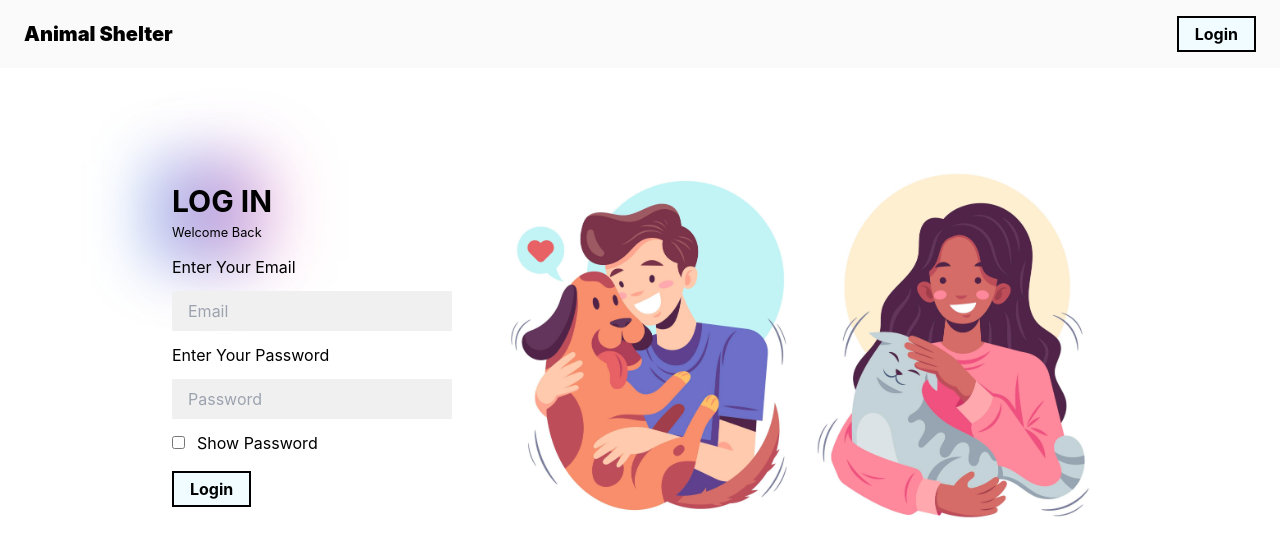
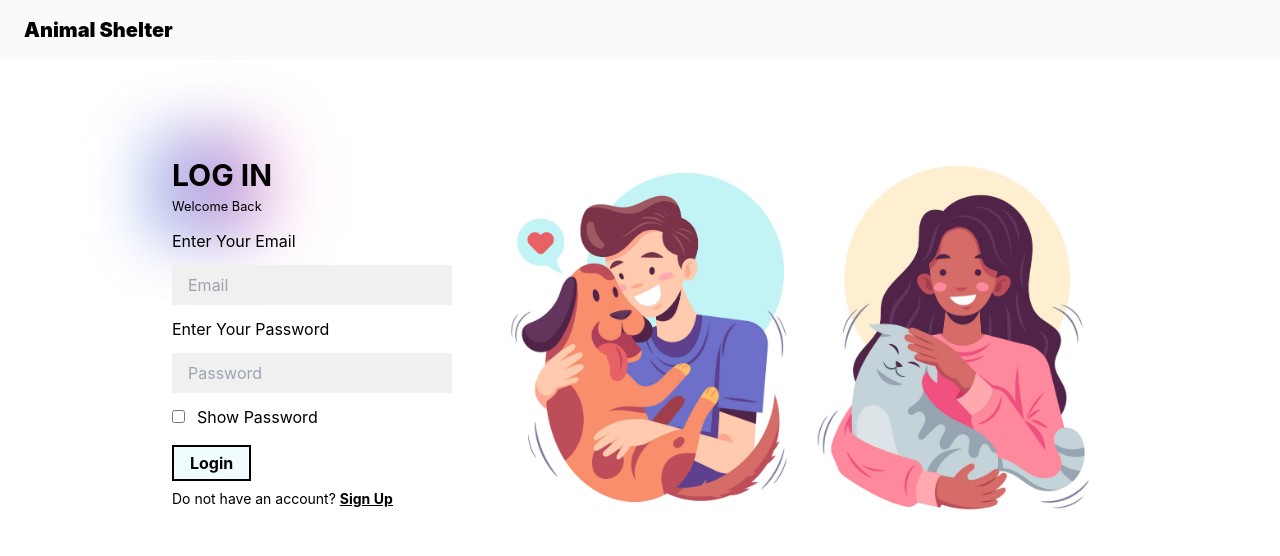
Before and after one commit to marouanebk/AnimalShelter, a React (Vite) app in the folder AnimalShelter/: page /login in a window 1280 px wide. Shown: the top 556 px of the page. Built offline with nearby package versions, Linux system fonts and the light colour scheme.

Commit message:
login and signup navbar changes

```diff
--- a/AnimalShelter/src/components/Card.tsx
+++ b/AnimalShelter/src/components/Card.tsx
@@ -17,7 +17,7 @@ export function Card({ pictures, location, type, id, date }: cardProps) {
       <div className="slide-container">
         <Slide>
           {pictures.map((slideImage: { url: string }, index: number) => (
-            <Link to={`/${id}`}>
+            <Link to={`/${id}`} key={index}>
               <img
                 key={index}
                 style={{ width: "100%" }}
--- a/AnimalShelter/src/components/Navbar.tsx
+++ b/AnimalShelter/src/components/Navbar.tsx
@@ -1,15 +1,27 @@
-import { Link } from "react-router-dom";
+import { Link, useLocation } from "react-router-dom";
 
 export function Navbar() {
+  const { pathname } = useLocation();
+
+  let check = true;
+  if (pathname == "/login" || pathname == "/signup") {
+    check = false;
+  }
+  console.log(check);
+
   return (
     <nav className="container px-6 mx-auto ">
       <div className="flex justify-between items-center">
         <Link to="/">
           <h1 className="font-black text-xl">Animal Shelter</h1>
         </Link>
-        <button className="border-2 border-black bg-blueish  font-bold py-1 px-4">
-          Login
-        </button>
+        {check && (
+          <Link to="/login">
+            <button className="border-2 border-black bg-blueish  font-bold py-1 px-4">
+              Login
+            </button>
+          </Link>
+        )}
       </div>
     </nav>
   );
--- a/AnimalShelter/src/containers/Login.tsx
+++ b/AnimalShelter/src/containers/Login.tsx
@@ -1,3 +1,4 @@
+import { Link } from "react-router-dom";
 import bg from "../assets/bg.jpg";
 
 export function Login() {
@@ -35,6 +36,12 @@ export function Login() {
             </button>
           </div>
         </form>
+        <p className="my-2 text-sm">
+          Do not have an account?{" "}
+          <span className="font-bold underline">
+            <Link to="/signup">Sign Up</Link>
+          </span>
+        </p>
       </div>
       <div className="basis-1/2">
         <img src={bg} alt="" />
```
